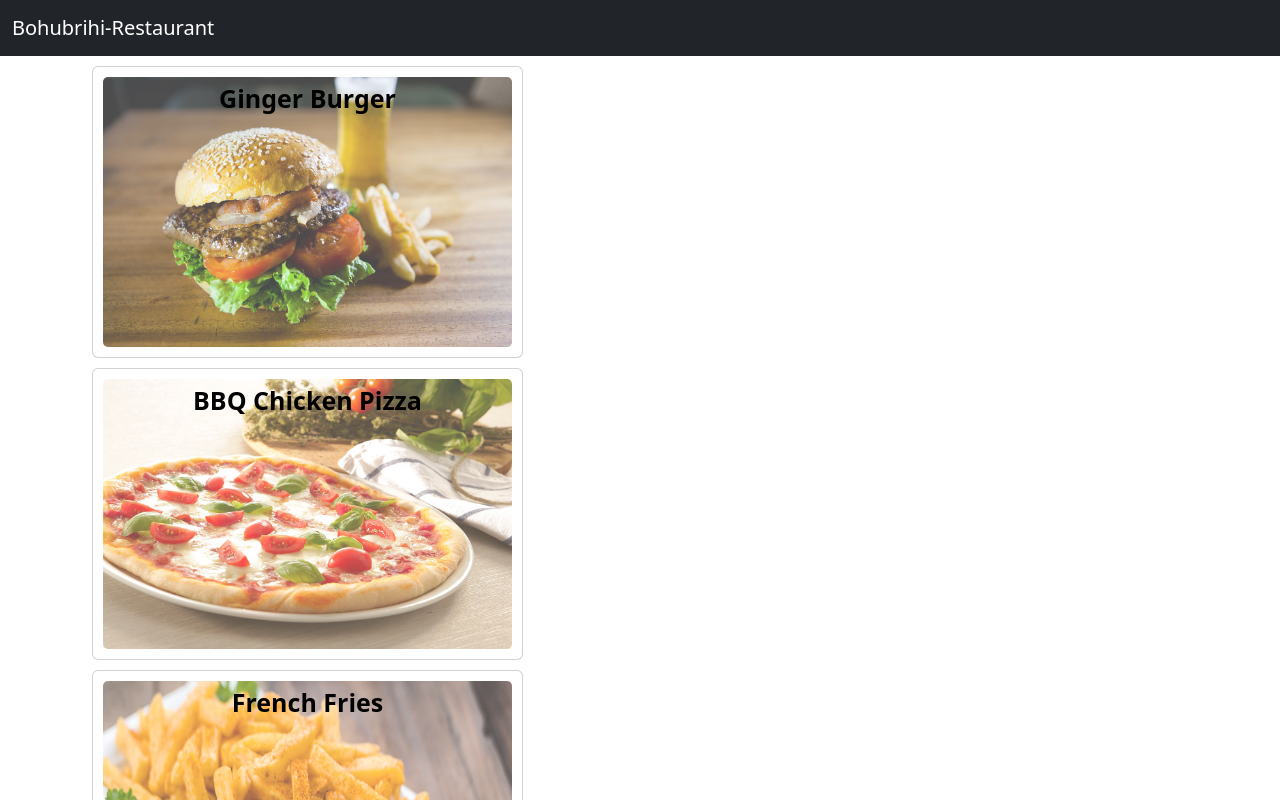
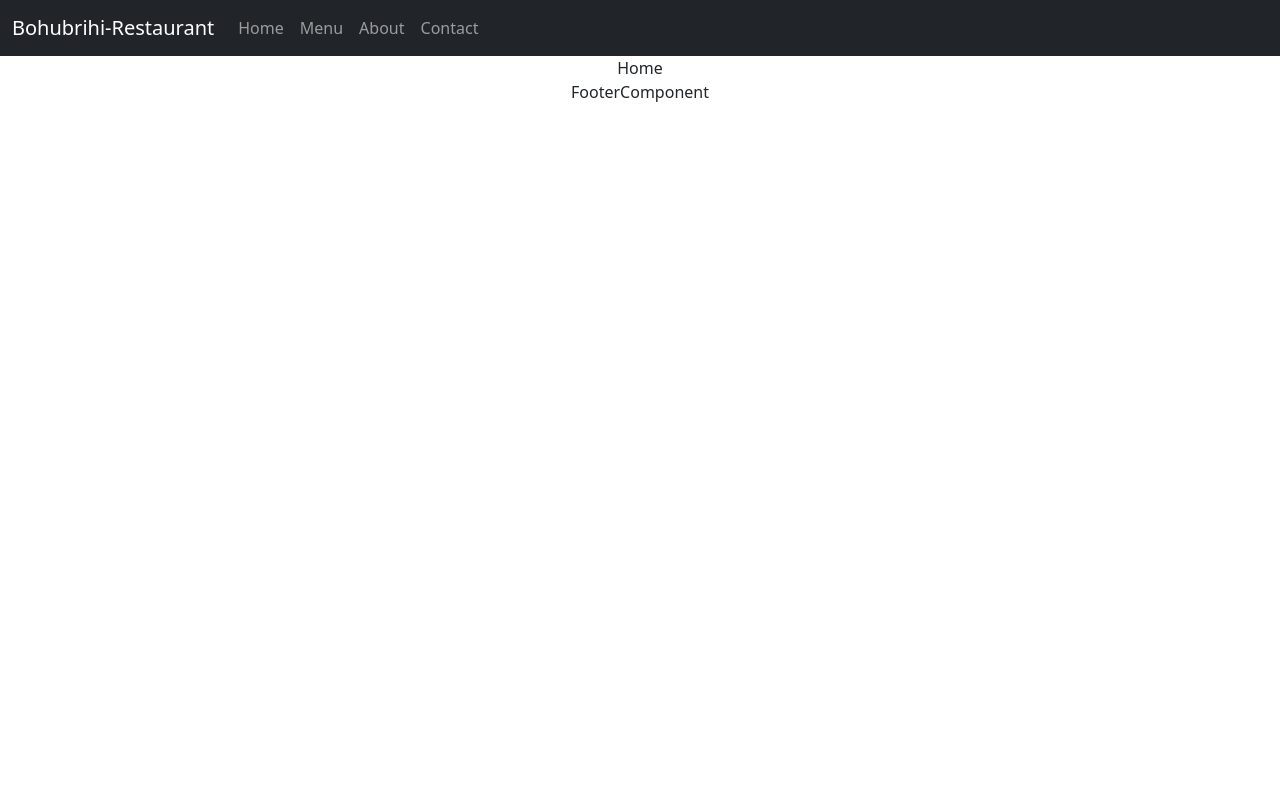
Before and after one commit to fms-byte/MERN, a React (Create React App) app in the folder React Redux/e-restaurent/: page / in a window 1280 px wide. Shown: the top 800 px of the page. Built offline with nearby package versions, Linux system fonts and the light colour scheme.

Commit message:
Added router

```diff
--- a/React Redux/e-restaurent/package.json
+++ b/React Redux/e-restaurent/package.json
@@ -11,6 +11,7 @@
     "react": "^18.2.0",
     "react-dom": "^18.2.0",
     "react-popper": "^2.3.0",
+    "react-router-dom": "^6.19.0",
     "react-scripts": "5.0.1",
     "reactstrap": "^9.1.6",
     "web-vitals": "^2.1.4"
--- a/React Redux/e-restaurent/src/App.js
+++ b/React Redux/e-restaurent/src/App.js
@@ -1,10 +1,13 @@
 import './App.css';
 import MainComponent from './components/MainComponent';
+import { BrowserRouter } from 'react-router-dom';
 
 function App() {
   return (
     <div className="App">
-      <MainComponent />
+      <BrowserRouter>
+        <MainComponent />
+      </BrowserRouter>
     </div>
   );
 }
--- /dev/null
+++ b/React Redux/e-restaurent/src/components/body/About.jsx
@@ -0,0 +1,9 @@
+import React from 'react'
+
+const About = () => {
+  return (
+    <div>About</div>
+  )
+}
+
+export default About
--- a/React Redux/e-restaurent/src/components/body/BodyComponent.js
+++ b/React Redux/e-restaurent/src/components/body/BodyComponent.js
@@ -1,9 +1,18 @@
+import { Route, Routes } from "react-router-dom";
+import Home from "./Home";
 import Menu from "./Menu";
+import Contact from "./Contact";
+import About from "./About";
 
 const BodyComponent = () => {
   return (
     <div>
-      <Menu />
+      <Routes>
+        <Route path="/" element={ <Home />}/>
+        <Route path="/menu" element={ <Menu />}/>
+        <Route path="/contact" element={ <Contact />}/>
+        <Route path="/about" element={ <About />}/>
+      </Routes>
     </div>
   )
 }
--- /dev/null
+++ b/React Redux/e-restaurent/src/components/body/Contact.jsx
@@ -0,0 +1,11 @@
+import React, { Component } from 'react'
+
+export class Contact extends Component {
+  render() {
+    return (
+      <div>Contact</div>
+    )
+  }
+}
+
+export default Contact;
--- /dev/null
+++ b/React Redux/e-restaurent/src/components/body/Home.jsx
@@ -0,0 +1,11 @@
+import React, { Component } from 'react'
+
+export class Home extends Component {
+  render() {
+    return (
+      <div>Home</div>
+    )
+  }
+}
+
+export default Home;
--- a/React Redux/e-restaurent/src/components/body/Menu.js
+++ b/React Redux/e-restaurent/src/components/body/Menu.js
@@ -1,28 +1,55 @@
-import React, { useState } from "react";
+import React, { Component } from "react";
 import MenuItem from "./MenuItem";
 import DISHES from "../../data/dishes.js";
 import DishDetail from "./DishDetail.js";
+import { Button, CardColumns, Col, Modal, ModalFooter, Row } from "reactstrap";
 
-const Menu = () => {
-  const [dishes] = useState(DISHES);
-  const [selectedDish, setSelectedDish] = useState(null);
-  const onSelectDish = (dish) => {
-    setSelectedDish(dish);
+class Menu extends Component {
+  state = {
+    dishes: DISHES,
+    selectedDish: null,
+    modalOpen: false,
   };
-  const menu = dishes.map((dish) => {
-    return <MenuItem dish={ dish } onSelectDish={ onSelectDish } key={ dish.id }/>;
-  });
+  onSelectDish = (dish) => {
+    this.setState({
+      selectedDish: dish,
+      modalOpen: true,
+    });
+  };
 
-  const dishDetail = selectedDish ? <DishDetail dish={ selectedDish }/> : null;
+  toggleModal = () => {
+    this.setState({
+      modalOpen: !this.state.modalOpen,
+    });
+  };
 
-  return (
-    <div className="container">
-      <div className="row">
-        <div className="col-5">{ menu }</div>
-        <div className="col-7">{ dishDetail }</div>
+  render() {
+    const menu = this.state.dishes.map((dish) => {
+      return (
+        <Col key={dish.id}  xs={12} sm={6} md={4} >
+        <MenuItem dish={dish} onSelectDish={this.onSelectDish} key={dish.id} />
+        </Col>
+      );
+    });
+
+    const dishDetail = this.state.selectedDish ? (
+      <DishDetail dish={this.state.selectedDish} />
+    ) : null;
+
+    return (
+      <div className="container">
+        <Row className="justify-content-center">{menu}</Row>
+        <Modal isOpen={this.state.modalOpen} onClick={this.toggleModal}>
+          {dishDetail}
+          <ModalFooter>
+            <Button color="primary" onClick={this.toggleModal}>
+              Close
+            </Button>
+          </ModalFooter>
+        </Modal>
       </div>
-    </div>
-  );
-};
+    );
+  }
+}
 
 export default Menu;
--- a/React Redux/e-restaurent/src/components/header/NavigationComponent.js
+++ b/React Redux/e-restaurent/src/components/header/NavigationComponent.js
@@ -1,13 +1,36 @@
-import { Navbar, NavbarBrand } from 'reactstrap';
+import React, { useState } from "react";
+import { Link } from "react-router-dom";
+import { Navbar, NavbarBrand, NavbarToggler, Collapse, Nav, NavItem } from "reactstrap";
 
 const NavigationComponent = () => {
+  const [isNavOpen, setIsNavOpen] = useState(false);
+  const navToggle = () => {
+    setIsNavOpen(!isNavOpen);
+  };
   return (
     <div>
-        <Navbar color="dark" dark>
-            <NavbarBrand href="/">Bohubrihi-Restaurant</NavbarBrand>
-        </Navbar>
+      <Navbar color="dark" dark expand="sm">
+        <NavbarToggler onClick={navToggle}/>
+        <NavbarBrand href="/">Bohubrihi-Restaurant</NavbarBrand>
+        <Collapse isOpen={isNavOpen} navbar>
+          <Nav className="me-auto" navbar>
+            <NavItem>
+              <Link to="/" className="nav-link">Home</Link>
+            </NavItem>
+            <NavItem>
+              <Link to="/menu" className="nav-link">Menu</Link>
+            </NavItem>
+            <NavItem>
+              <Link to="/about" className="nav-link">About</Link>
+            </NavItem>
+            <NavItem>
+              <Link to="/contact" className="nav-link">Contact</Link>
+            </NavItem>
+          </Nav>
+        </Collapse>
+      </Navbar>
     </div>
-  )
-}
+  );
+};
 
-export default NavigationComponent
+export default NavigationComponent;
--- a/React Redux/e-restaurent/src/index.js
+++ b/React Redux/e-restaurent/src/index.js
@@ -2,20 +2,9 @@ import React from 'react';
 import ReactDOM from 'react-dom/client';
 import './index.css';
 import App from './App';
-import reportWebVitals from './reportWebVitals';
 import 'bootstrap/dist/css/bootstrap.min.css';
 
 const root = ReactDOM.createRoot(document.getElementById('root'));
 root.render(
-  <React.StrictMode>
     <App />
-  </React.StrictMode>
 );
-
-// If you want to start measuring performance in your app, pass a function
-// to log results (for example: reportWebVitals(console.log))
-// or send to an analytics endpoint. Learn more: https://bit.ly/CRA-vitals
-reportWebVitals();
-
-
-//App -> MainComponent -> Header, Body, Footer
```
Also changed, not shown: 1 other file (tests, documents, lock files or other folders).
